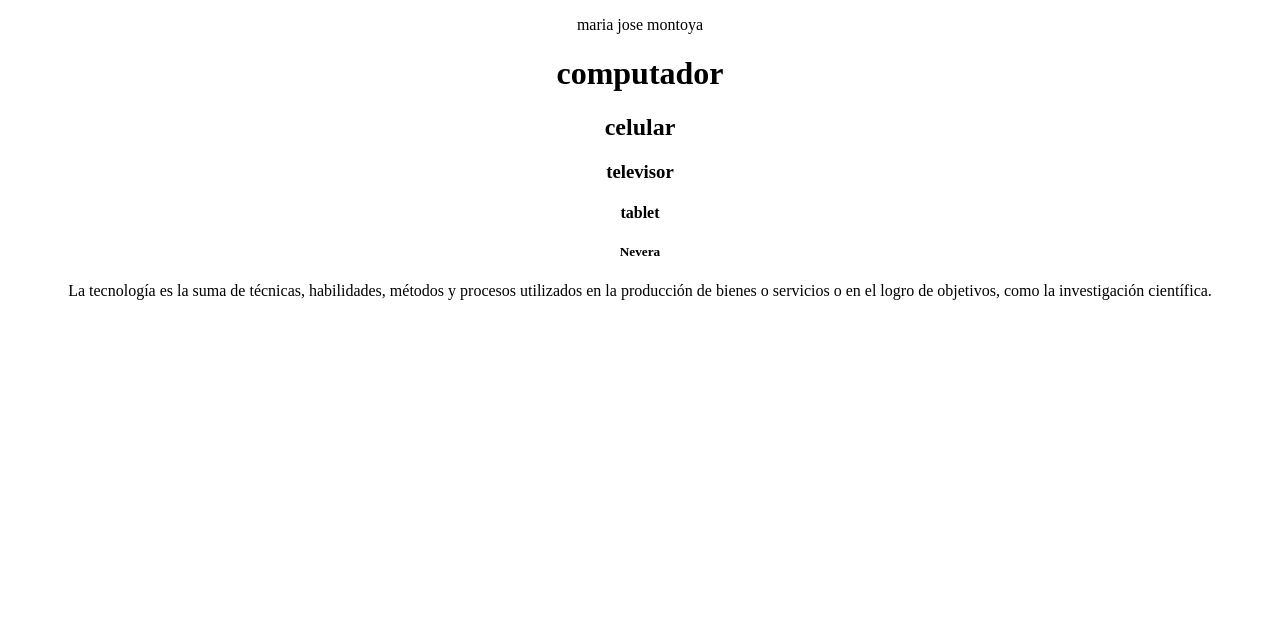
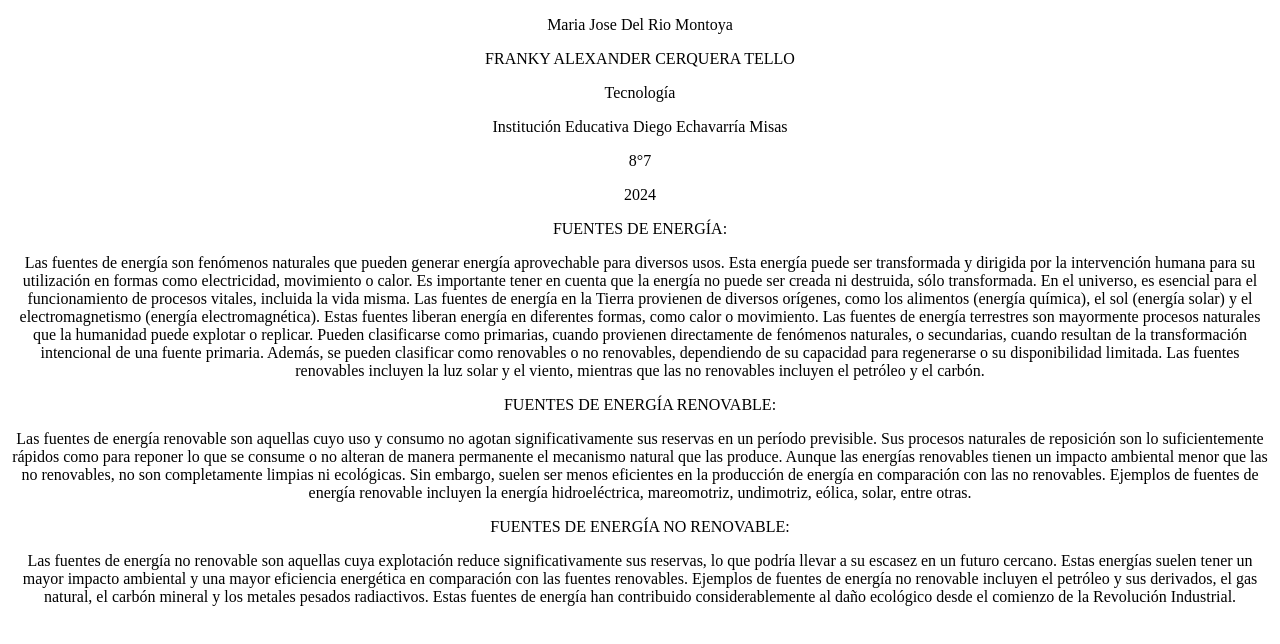
Before and after one commit to mariajosedelriomontoya/Pagina-8-7.ind, a plain HTML site: page pagina 8-7.html in a window 1280 px wide. Drawn offline with Linux system fonts and the light colour scheme.

Commit message:
actualización 1 08/04/24

```diff
--- a/pagina 8-7.html
+++ b/pagina 8-7.html
@@ -9,21 +9,35 @@
 </head>
 <body>
     <center>
-        <p>
-            maria jose montoya
-            <p>
-            <center>
-                <h1>computador</h1>
-                <h2>celular</h2>
-                <h3>televisor</h3>
-                <h4>tablet</h4>
-                <h5>Nevera</h5>
-                <div>La tecnología es la suma de técnicas, habilidades,
-                    métodos y procesos utilizados en la producción de bienes o servicios o en el logro de objetivos,
-                    como la investigación científica.</div>
+        <p> Maria Jose Del Rio Montoya <p>
 
+            <p>FRANKY ALEXANDER CERQUERA TELLO</p>
 
+           <p>Tecnología</p>
 
+           <p> Institución Educativa
 
-</body>
-</html>
+            Diego Echavarría Misas</p>
+
+            <p> 8°7</p>
+
+            <p> 2024</p>
+
+            <p> FUENTES DE ENERGÍA:</p>
+
+           Las fuentes de energía son fenómenos naturales que pueden generar energía aprovechable para diversos usos. Esta energía puede ser transformada y dirigida por la intervención humana para su utilización en formas como electricidad, movimiento o calor.
+            Es importante tener en cuenta que la energía no puede ser creada ni destruida, sólo transformada. En el universo, es esencial para el funcionamiento de procesos vitales, incluida la vida misma.
+            Las fuentes de energía en la Tierra provienen de diversos orígenes, como los alimentos (energía química), el sol (energía solar) y el electromagnetismo (energía electromagnética). Estas fuentes liberan energía en diferentes formas, como calor o movimiento.
+            Las fuentes de energía terrestres son mayormente procesos naturales que la humanidad puede explotar o replicar. Pueden clasificarse como primarias, cuando provienen directamente de fenómenos naturales, o secundarias, cuando resultan de la transformación intencional de una fuente primaria.
+            Además, se pueden clasificar como renovables o no renovables, dependiendo de su capacidad para regenerarse o su disponibilidad limitada. Las fuentes renovables incluyen la luz solar y el viento, mientras que las no renovables incluyen el petróleo y el carbón.
+
+            <p> FUENTES DE ENERGÍA RENOVABLE:</p>
+
+            Las fuentes de energía renovable son aquellas cuyo uso y consumo no agotan significativamente sus reservas en un período previsible. Sus procesos naturales de reposición son lo suficientemente rápidos como para reponer lo que se consume o no alteran de manera permanente el mecanismo natural que las produce.
+            Aunque las energías renovables tienen un impacto ambiental menor que las no renovables, no son completamente limpias ni ecológicas. Sin embargo, suelen ser menos eficientes en la producción de energía en comparación con las no renovables.
+            Ejemplos de fuentes de energía renovable incluyen la energía hidroeléctrica, mareomotriz, undimotriz, eólica, solar, entre otras.
+
+            <p>FUENTES DE ENERGÍA NO RENOVABLE:</p>
+
+            Las fuentes de energía no renovable son aquellas cuya explotación reduce significativamente sus reservas, lo que podría llevar a su escasez en un futuro cercano. Estas energías suelen tener un mayor impacto ambiental y una mayor eficiencia energética en comparación con las fuentes renovables.
+            Ejemplos de fuentes de energía no renovable incluyen el petróleo y sus derivados, el gas natural, el carbón mineral y los metales pesados radiactivos. Estas fuentes de energía han contribuido considerablemente al daño ecológico desde el comienzo de la Revolución Industrial.
```
Also changed, not shown: temas.css (added).
